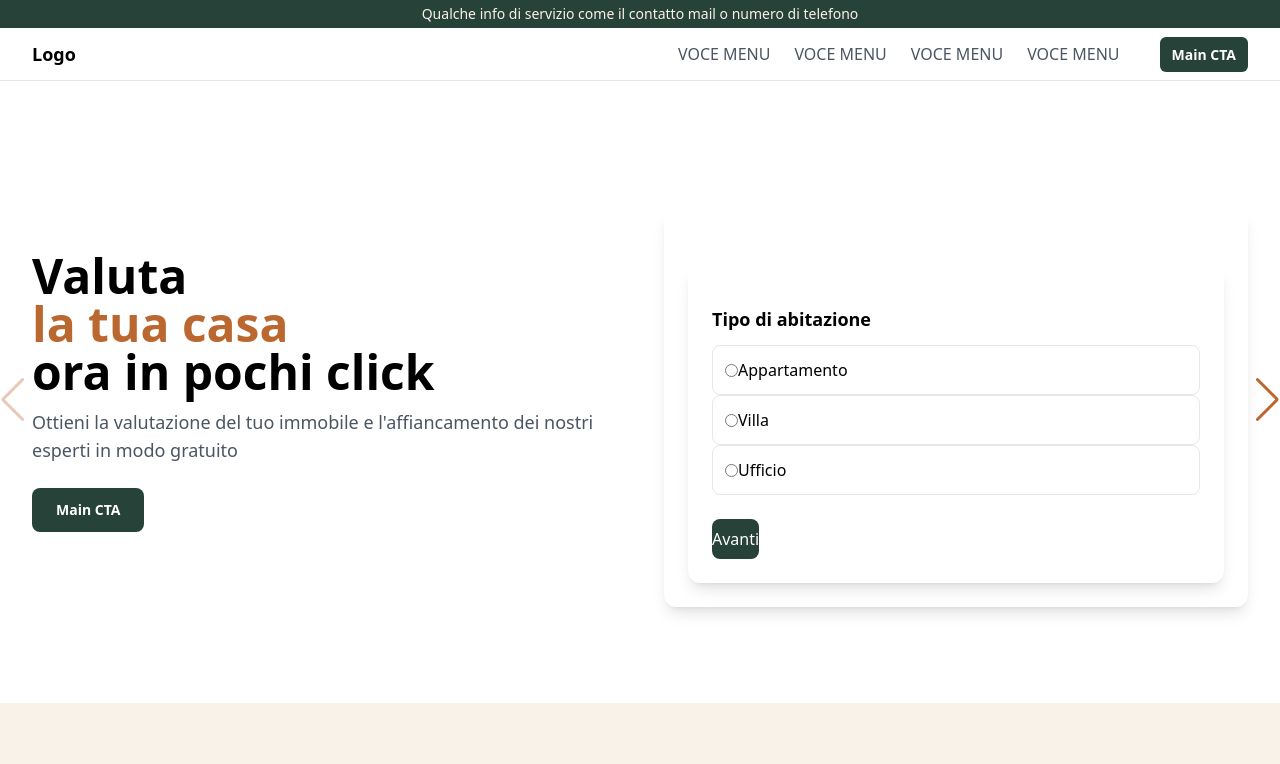
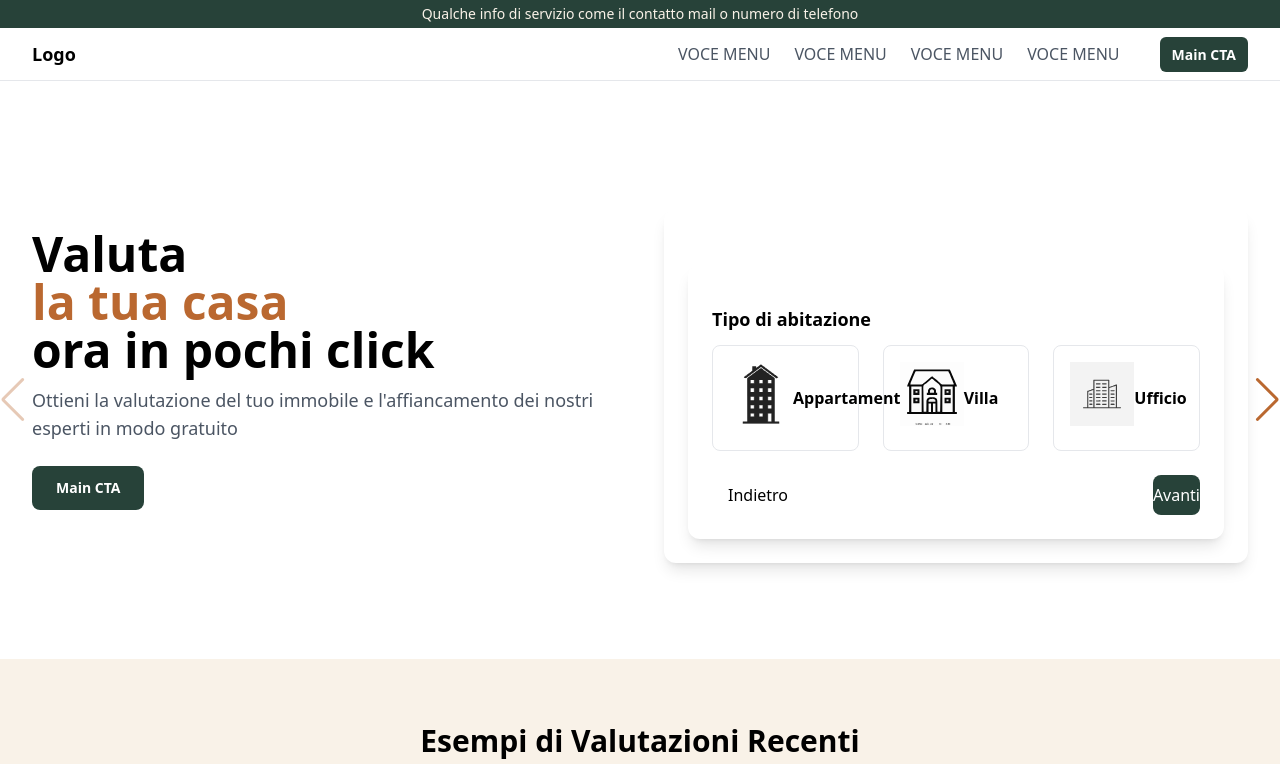
Before and after one commit to marcologioco/laboratorio-integrato-group-4, a website: page immobiliaris-be/src/main/resources/static/index.html in a window 1280 px wide. Shown: the top 764 px of the page. Drawn offline with nearby package versions, Linux system fonts and the light colour scheme; no server answers.

Commit message:
Avanzamento form-multi-step

```diff
--- a/immobiliaris-be/src/main/resources/static/index.html
+++ b/immobiliaris-be/src/main/resources/static/index.html
@@ -88,21 +88,33 @@
     <!-- STEP 1 -->
     <div class="step" data-step="1">
       <h3 class="font-bold text-my-black text-lg mb-3">Tipo di abitazione</h3>
-      <div class="grid grid-cols-1 gap-3">
-        <label class="flex items-center gap-3 p-3 border rounded-lg cursor-pointer hover:border-my-green-dark transition">
-          <input type="radio" name="tipo" value="Appartamento" class="accent-my-green-dark">
-          <span>Appartamento</span>
+      <div class="grid grid-cols-1 sm:grid-cols-3 gap-6">
+        <label class="cursor-pointer border rounded-lg p-4 flex flex-col items-center text-center transition-shadow duration-300
+                      hover:shadow-lg peer-checked:shadow-lg peer-checked:border-my-green-dark"
+               >
+          <input type="radio" name="tipo" value="Appartamento" class="hidden peer" />
+          <img src="/assets/appartamento.svg" alt="Appartamento" class="w-16 h-16 mb-2" />
+          <span class="font-semibold text-base sm:text-lg leading-snug peer-checked:text-my-green-dark break-words max-w-full">Appartamento</span>
         </label>
-        <label class="flex items-center gap-3 p-3 border rounded-lg cursor-pointer hover:border-my-green-dark transition">
-          <input type="radio" name="tipo" value="Villa" class="accent-my-green-dark">
-          <span>Villa</span>
+        <label class="cursor-pointer border rounded-lg p-4 flex flex-col items-center text-center transition-shadow duration-300
+                      hover:shadow-lg peer-checked:shadow-lg peer-checked:border-my-green-dark"
+               >
+          <input type="radio" name="tipo" value="Villa" class="hidden peer" />
+          <img src="/assets/villa.svg" alt="Villa" class="w-16 h-16 mb-2" />
+          <span class="font-semibold text-base sm:text-lg leading-snug peer-checked:text-my-green-dark break-words max-w-full">Villa</span>
         </label>
-        <label class="flex items-center gap-3 p-3 border rounded-lg cursor-pointer hover:border-my-green-dark transition">
-          <input type="radio" name="tipo" value="Ufficio" class="accent-my-green-dark">
-          <span>Ufficio</span>
+        <label class="cursor-pointer border rounded-lg p-4 flex flex-col items-center text-center transition-shadow duration-300
+                      hover:shadow-lg peer-checked:shadow-lg peer-checked:border-my-green-dark"
+               >
+          <input type="radio" name="tipo" value="Ufficio" class="hidden peer" />
+          <img src="/assets/office.svg" alt="Ufficio" class="w-16 h-16 mb-2" />
+          <span class="font-semibold text-base sm:text-lg leading-snug peer-checked:text-my-green-dark break-words max-w-full">Ufficio</span>
         </label>
       </div>
-      <button type="button" data-action="next" data-step="1" class="mt-6 bg-my-green-dark text-white px-5 py-2 rounded-lg hover:bg-my-black transition">Avanti</button>
+      <div class="flex justify-between mt-6">
+        <button type="button" data-action="back" data-step="1" class="bg-gray-200 text-my-black px-4 py-2 rounded-lg hover:bg-gray-300 transition">Indietro</button>
+        <button type="button" data-action="next" data-step="1" class="bg-my-green-dark text-white px-5 py-2 rounded-lg hover:bg-my-black transition">Avanti</button>
+      </div>
     </div>
 
     <!-- STEP 2 -->
@@ -389,7 +401,7 @@
                         riguardo il tool
                     </h2>
                     <p class="my-3 text-lg text-my-cream">Lorem ipsum dolor sit amet consectetur. Purus phasellus sit
-                        duis.</p>
+                        dui.</p>
                     <a href="#"
                         class="py-3 px-6 font-semibold rounded-lg bg-white text-my-black hover:bg-gray-200 transition duration-150">Main
                         CTA</a>
--- a/immobiliaris-be/src/main/resources/static/js/form-multi-step.js
+++ b/immobiliaris-be/src/main/resources/static/js/form-multi-step.js
@@ -1,128 +1,71 @@
-
-document.addEventListener("DOMContentLoaded", () => {
-  const steps = document.querySelectorAll(".step");
+document.addEventListener("DOMContentLoaded", async () => {
+  const form = document.getElementById("multi-step-form");
+  const steps = [...form.querySelectorAll(".step")];
   const progressBar = document.getElementById("progress-bar");
   let currentStep = 1;
 
-  const showStep = (n) => {
-    steps.forEach(step => step.classList.add("hidden"));
-    document.querySelector(`.step[data-step="${n}"]`).classList.remove("hidden");
+  // Mostra uno step specifico
+  function showStep(n) {
+    steps.forEach((step) => step.classList.add("hidden"));
+    const active = steps.find((s) => s.dataset.step == n);
+    if (!active) return;
+    active.classList.remove("hidden");
     progressBar.style.width = `${(n / steps.length) * 100}%`;
-  };
+  }
 
-  document.getElementById("next1").addEventListener("click", () => {
-    const tipo = document.querySelector('input[name="tipo"]:checked');
+  // Event delegation per pulsanti next/back
+  form.addEventListener("click", (e) => {
+    const btn = e.target.closest("[data-action]");
+    if (!btn) return;
+
+    const action = btn.dataset.action;
+    const step = Number(btn.dataset.step);
+
+    if (action === "next") {
+      if (step === 1) {
+        const tipo = form.querySelector('input[name="tipo"]:checked');
         if (!tipo) {
           alert("Seleziona un tipo di abitazione prima di continuare.");
           return;
         }
-    currentStep = 2;
-    showStep(currentStep);
-  });
+      }
 
-  document.getElementById("back2").addEventListener("click", () => {
-    currentStep = 1;
-    showStep(currentStep);
-  });
-
-  document.getElementById("next2").addEventListener("click", () => {
-    const metratura = document.querySelector('input[name="metratura"]').value;
-    if (!metratura || metratura <= 0) {
+      if (step === 2) {
+        const mq = Number(form.querySelector('input[name="metratura"]').value);
+        if (!mq || mq <= 0) {
           alert("Inserisci una metratura valida.");
           return;
         }
-    currentStep = 3;
-    showStep(currentStep);
-  });
-
-  document.getElementById("back3").addEventListener("click", () => {
-    currentStep = 2;
-    showStep(currentStep);
-  });
-
-  document.getElementById("multi-step-form").addEventListener("submit", (e) => {
-    e.preventDefault();
-    alert("Form completato con successo!");
-  });
-});
-
-(function(){
-  // small helper
-  const $ = sel => document.querySelector(sel);
-  const $$ = sel => Array.from(document.querySelectorAll(sel));
-
-  document.addEventListener('DOMContentLoaded', () => {
-    const form = $('#multi-step-form');
-    if (!form) {
-      console.warn('multi-step form non trovato');
-      return;
-    }
-    const steps = $$('.step');
-    const progressBar = $('#progress-bar');
-    let current = 1;
-
-    const showStep = (n) => {
-      steps.forEach(s => s.classList.add('hidden'));
-      const el = document.querySelector(`.step[data-step="${n}"]`);
-      if (!el) {
-        console.error('step non trovato:', n);
-        return;
-      }
-      el.classList.remove('hidden');
-      if (progressBar) progressBar.style.width = `${Math.round((n / steps.length) * 100)}%`;
-      current = n;
-    };
-
-    // Event delegation per next/back
-    form.addEventListener('click', (ev) => {
-      const btn = ev.target.closest('[data-action]');
-      if (!btn) return;
-
-      const action = btn.getAttribute('data-action');
-      const stepAttr = Number(btn.getAttribute('data-step')) || current;
-
-      if (action === 'next') {
-        if (stepAttr === 1) {
-          const tipo = form.querySelector('input[name="tipo"]:checked');
-          if (!tipo) {
-            // meglio messaggio non intrusivo
-            alert('Seleziona un tipo di abitazione prima di continuare.');
-            return;
-          }
-          showStep(2);
-          return;
-        }
-        if (stepAttr === 2) {
-          const mq = Number(form.querySelector('input[name="metratura"]').value);
-          if (!Number.isFinite(mq) || mq <= 0) {
-            alert('Inserisci una metratura valida.');
-            return;
-          }
-          showStep(3);
-          return;
-        }
-        // fallback: avanza di uno
-        showStep(Math.min(current + 1, steps.length));
       }
 
-      if (action === 'back') {
-        showStep(Math.max(current - 1, 1));
+      currentStep = Math.min(currentStep + 1, steps.length);
+      showStep(currentStep);
+    }
+
+    if (action === "back") {
+      currentStep = Math.max(currentStep - 1, 1);
+      showStep(currentStep);
     }
   });
 
-
-    form.addEventListener('submit', (e) => {
+  // Submit finale
+  form.addEventListener("submit", async (e) => {
     e.preventDefault();
-      const data = {
-        tipo: form.querySelector('input[name="tipo"]:checked')?.value || null,
-        metratura: form.querySelector('input[name="metratura"]')?.value || null
-      };
-      console.log('Dati form inviati:', data);
-      alert('Form completato — controlla console per i dati.');
-
+    // Qui potresti chiamare un’API per inviare i dati
+    alert("Form completato con successo!");
   });
 
-    // inizializza
-    showStep(1);
+  // Futuro: caricamento dei campi dinamici da API
+  try {
+    const response = await fetch("/api/form-fields");
+    if (response.ok) {
+      const data = await response.json();
+      console.log("Campi ricevuti dall’API:", data);
+      // TODO: popolare dinamicamente i campi se serve
+    }
+  } catch (err) {
+    console.warn("Impossibile caricare i campi da API:", err);
+  }
+
+  showStep(currentStep);
 });
-})();
--- a/immobiliaris-be/src/main/resources/static/styles/input.css
+++ b/immobiliaris-be/src/main/resources/static/styles/input.css
@@ -1,3 +1,25 @@
 @tailwind base;
 @tailwind components;
 @tailwind utilities;
+
+.step label {
+    display: flex;
+    align-items: center;
+    gap: 1rem;
+    padding: 1rem 1.25rem;
+    border-radius: 0.75rem;
+    border: 2px solid transparent;
+    cursor: pointer;
+    transition: border-color 0.3s ease, background-color 0.3s ease;
+  }
+  .step label:hover {
+    border-color: #166534;
+    background-color: #dcfce7;
+  }
+  .step input[type="radio"]:checked + span {
+    font-weight: 700;
+    color: #166534;
+  }
+  #progress-bar {
+    transition: width 0.5s ease;
+  }
```
Also changed, not shown: immobiliaris-be/src/main/resources/static/assets/appartamento.svg (added), immobiliaris-be/src/main/resources/static/assets/office.svg (added), immobiliaris-be/src/main/resources/static/assets/villa.svg (added). Lines whose indentation alone changed are shown as unchanged.
